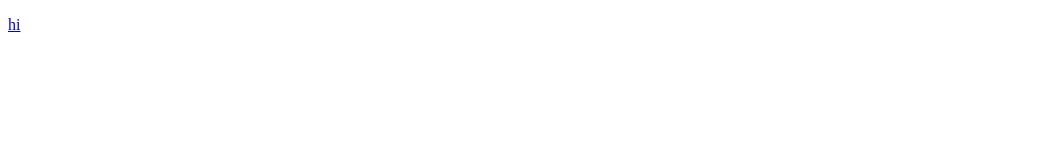
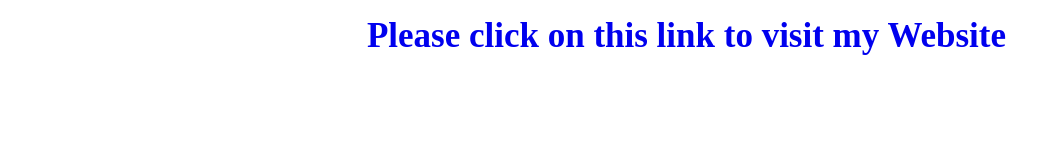
Before and after one commit to Nayanmj15/Blue-planet, a plain HTML site: page index.html in a window 1280 px wide. Shown: the whole page, without its empty margins (0-1061 px from the left). Drawn offline with Linux system fonts and the light colour scheme.

Commit message:
Update index.html

```diff
--- a/index.html
+++ b/index.html
@@ -5,9 +5,11 @@
     <meta name="viewport" content="width=device-width, initial-scale=1.0">
     <title>Document</title>
 </head>
+<style>
+</style>
 <body>
     <p>
-        <a href="ecom.html">hi</a>
+        <a href="ecom.html" style="padding: 3px;text-decoration: none; border: 2px solid transparent; font-size: 35px; font-weight: bold;margin-left: 28%;">Please click on this link to visit my Website</a>
     </p>
 </body>
 </html>
```
